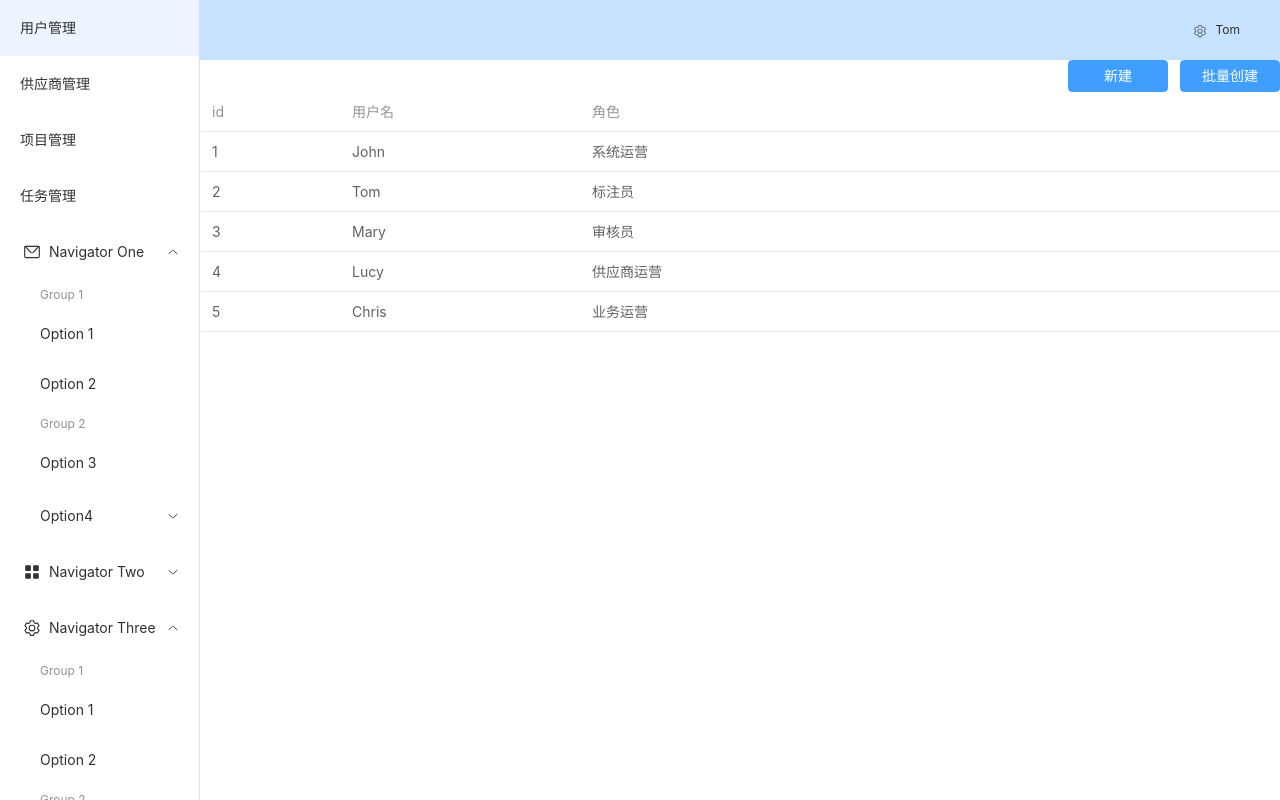
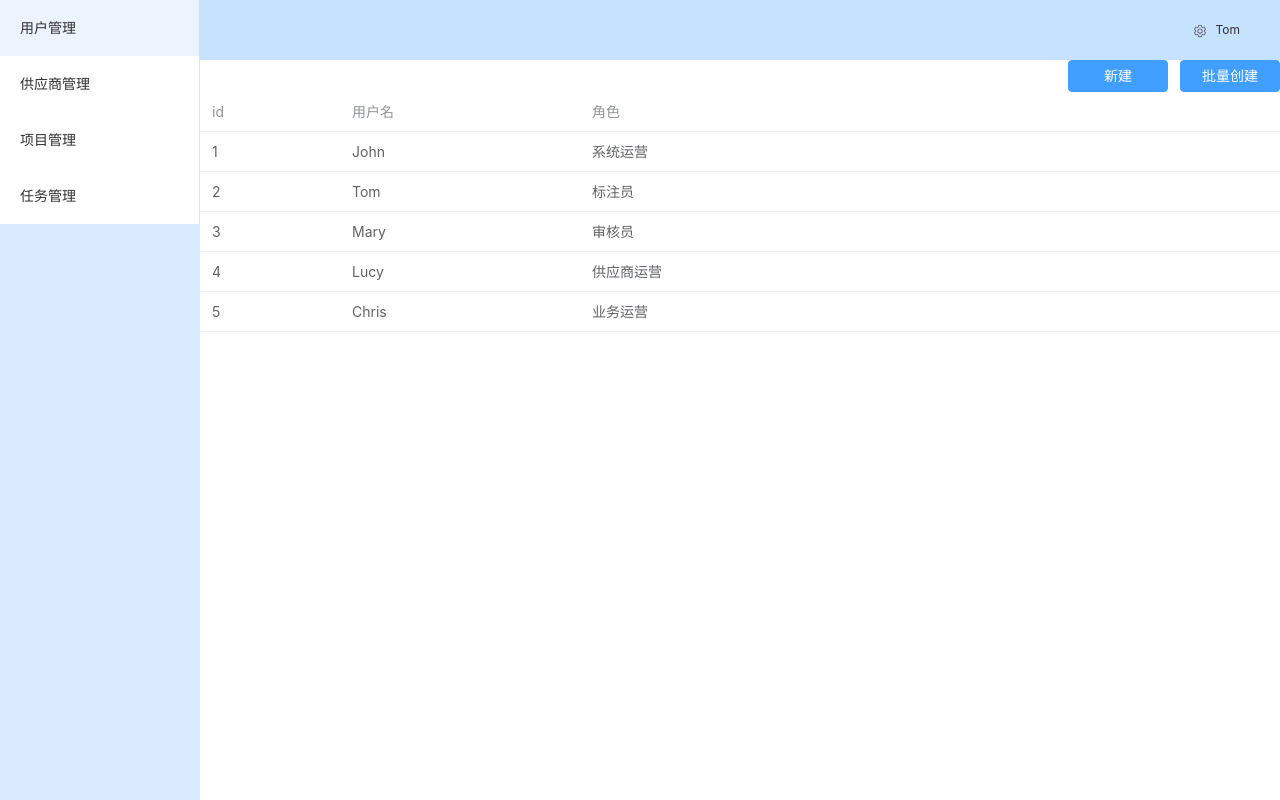
Before and after one commit to dxsooo/saop, a Vue app: page /user in a window 1280 px wide. Built offline with nearby package versions, Linux system fonts and the light colour scheme.

Commit message:
rename Menu to SideMenu

```diff
--- a/package.json
+++ b/package.json
@@ -23,7 +23,7 @@
     "@vitejs/plugin-vue": "^4.0.0",
     "@vue/tsconfig": "^0.1.3",
     "npm-run-all": "^4.1.5",
-    "typescript": "~4.7.4",
+    "typescript": "^4.9.4",
     "vite": "^4.0.0",
     "vue-tsc": "^1.0.12"
   }
--- a/src/components/Menu.vue
+++ /dev/null
@@ -1,78 +0,0 @@
-<template>
-    <div class="menu">
-        <el-scrollbar>
-            <el-menu :default-openeds="['1', '3']">
-                <el-menu-item index="user">用户管理</el-menu-item>
-                <el-menu-item index="supplier">供应商管理</el-menu-item>
-                <el-menu-item index="project">项目管理</el-menu-item>
-                <el-menu-item index="task">任务管理</el-menu-item>
-                <el-sub-menu index="1">
-                    <template #title>
-                        <el-icon>
-                            <message />
-                        </el-icon>Navigator One
-                    </template>
-                    <el-menu-item-group>
-                        <template #title>Group 1</template>
-                        <el-menu-item index="1-1">Option 1</el-menu-item>
-                        <el-menu-item index="1-2">Option 2</el-menu-item>
-                    </el-menu-item-group>
-                    <el-menu-item-group title="Group 2">
-                        <el-menu-item index="1-3">Option 3</el-menu-item>
-                    </el-menu-item-group>
-                    <el-sub-menu index="1-4">
-                        <template #title>Option4</template>
-                        <el-menu-item index="1-4-1">Option 4-1</el-menu-item>
-                    </el-sub-menu>
-                </el-sub-menu>
-                <el-sub-menu index="2">
-                    <template #title>
-                        <el-icon><icon-menu /></el-icon>Navigator Two
-                    </template>
-                    <el-menu-item-group>
-                        <template #title>Group 1</template>
-                        <el-menu-item index="2-1">Option 1</el-menu-item>
-                        <el-menu-item index="2-2">Option 2</el-menu-item>
-                    </el-menu-item-group>
-                    <el-menu-item-group title="Group 2">
-                        <el-menu-item index="2-3">Option 3</el-menu-item>
-                    </el-menu-item-group>
-                    <el-sub-menu index="2-4">
-                        <template #title>Option 4</template>
-                        <el-menu-item index="2-4-1">Option 4-1</el-menu-item>
-                    </el-sub-menu>
-                </el-sub-menu>
-                <el-sub-menu index="3">
-                    <template #title>
-                        <el-icon>
-                            <setting />
-                        </el-icon>Navigator Three
-                    </template>
-                    <el-menu-item-group>
-                        <template #title>Group 1</template>
-                        <el-menu-item index="3-1">Option 1</el-menu-item>
-                        <el-menu-item index="3-2">Option 2</el-menu-item>
-                    </el-menu-item-group>
-                    <el-menu-item-group title="Group 2">
-                        <el-menu-item index="3-3">Option 3</el-menu-item>
-                    </el-menu-item-group>
-                    <el-sub-menu index="3-4">
-                        <template #title>Option 4</template>
-                        <el-menu-item index="3-4-1">Option 4-1</el-menu-item>
-                    </el-sub-menu>
-                </el-sub-menu>
-            </el-menu>
-        </el-scrollbar>
-    </div>
-</template>
-
-
-<style lang="scss">
-.menu {
-    border-right: none;
-}
-</style>
-
-<script setup lang="ts">
-import { Menu as IconMenu, Message, Setting } from '@element-plus/icons-vue'
-</script>
--- /dev/null
+++ b/src/components/SideMenu.vue
@@ -0,0 +1,21 @@
+<script setup lang="ts">
+</script>
+
+<template>
+    <div class="menu">
+        <el-scrollbar>
+            <el-menu>
+                <el-menu-item index="user">用户管理</el-menu-item>
+                <el-menu-item index="supplier">供应商管理</el-menu-item>
+                <el-menu-item index="project">项目管理</el-menu-item>
+                <el-menu-item index="task">任务管理</el-menu-item>
+            </el-menu>
+        </el-scrollbar>
+    </div>
+</template>
+
+<style lang="scss">
+.menu {
+    border-right: none;
+}
+</style>
--- a/src/views/ProjectView.vue
+++ b/src/views/ProjectView.vue
@@ -1,7 +1,7 @@
 <template>
     <el-container class="layout-container-demo" style="height: 100%">
         <el-aside width="200px">
-            <Menu />
+            <SideMenu />
         </el-aside>
 
         <el-container>
@@ -33,7 +33,7 @@
 <script lang="ts" setup>
 import { ref } from 'vue'
 import { Setting } from '@element-plus/icons-vue'
-import Menu from '../components/Menu.vue'
+import SideMenu from '../components/SideMenu.vue'
 
 
 const item = {
--- a/src/views/SupplierView.vue
+++ b/src/views/SupplierView.vue
@@ -1,7 +1,7 @@
 <template>
     <el-container class="layout-container-demo" style="height: 100%">
         <el-aside width="200px">
-            <Menu />
+            <SideMenu />
         </el-aside>
 
         <el-container>
@@ -24,7 +24,7 @@
             </el-header>
 
             <el-main>
-                <div align="right">
+                <div class="operationBar">
                     <el-button type="primary" style="width:100px;">
                         新建
                     </el-button>
@@ -35,11 +35,7 @@
                 <el-table :data="tableData">
                     <el-table-column prop="id" label="id" width="140" />
                     <el-table-column prop="name" label="名称" width="240" />
-                    <el-table-column label="创建者" width="240">
-                        <template #default="scope">
-                            {{ scope.row.creator.name }}
-                        </template>
-                    </el-table-column>
+                    <el-table-column prop="creator.name" label="创建者" width="240" />
                     <el-table-column label="负责人" width="240">
                         <template #default="scope">
                             {{ joinName(scope.row.ops) }}
@@ -55,7 +51,7 @@
 <script lang="ts" setup>
 import { ref } from 'vue'
 import { Setting } from '@element-plus/icons-vue'
-import Menu from '../components/Menu.vue'
+import SideMenu from '../components/SideMenu.vue'
 import { get_supplier_list } from '@/api/supplier'
 
 const tableData = ref(null)
@@ -107,4 +103,9 @@ const joinName = (items: any) => {
     height: 100%;
     right: 20px;
 }
+
+.layout-container-demo .operationBar {
+    display: flex;
+    justify-content: right;
+}
 </style>
--- a/src/views/TaskView.vue
+++ b/src/views/TaskView.vue
@@ -1,7 +1,7 @@
 <template>
     <el-container class="layout-container-demo" style="height: 100%">
         <el-aside width="200px">
-            <Menu />
+            <SideMenu />
         </el-aside>
 
         <el-container>
@@ -33,7 +33,7 @@
 <script lang="ts" setup>
 import { ref } from 'vue'
 import { Setting } from '@element-plus/icons-vue'
-import Menu from '../components/Menu.vue'
+import SideMenu from '../components/SideMenu.vue'
 
 
 const item = {
--- a/src/views/UserView.vue
+++ b/src/views/UserView.vue
@@ -1,7 +1,7 @@
 <template>
     <el-container class="layout-container-demo" style="height: 100%">
         <el-aside width="200px">
-            <Menu />
+            <SideMenu />
         </el-aside>
 
         <el-container>
@@ -24,7 +24,7 @@
             </el-header>
 
             <el-main>
-                <div align="right">
+                <div class="operationBar">
                     <el-button type="primary" style="width:100px;">
                         新建
                     </el-button>
@@ -45,7 +45,7 @@
 <script lang="ts" setup>
 import { ref } from 'vue'
 import { Setting } from '@element-plus/icons-vue'
-import Menu from '../components/Menu.vue'
+import SideMenu from '../components/SideMenu.vue'
 import { get_user_list } from '@/api/user'
 
 const tableData = ref(null)
@@ -85,4 +85,9 @@ fetchData()
     height: 100%;
     right: 20px;
 }
+
+.layout-container-demo .operationBar {
+    display: flex;
+    justify-content: right;
+}
 </style>
```
Also changed, not shown: 1 other file (tests, documents, lock files or other folders).
